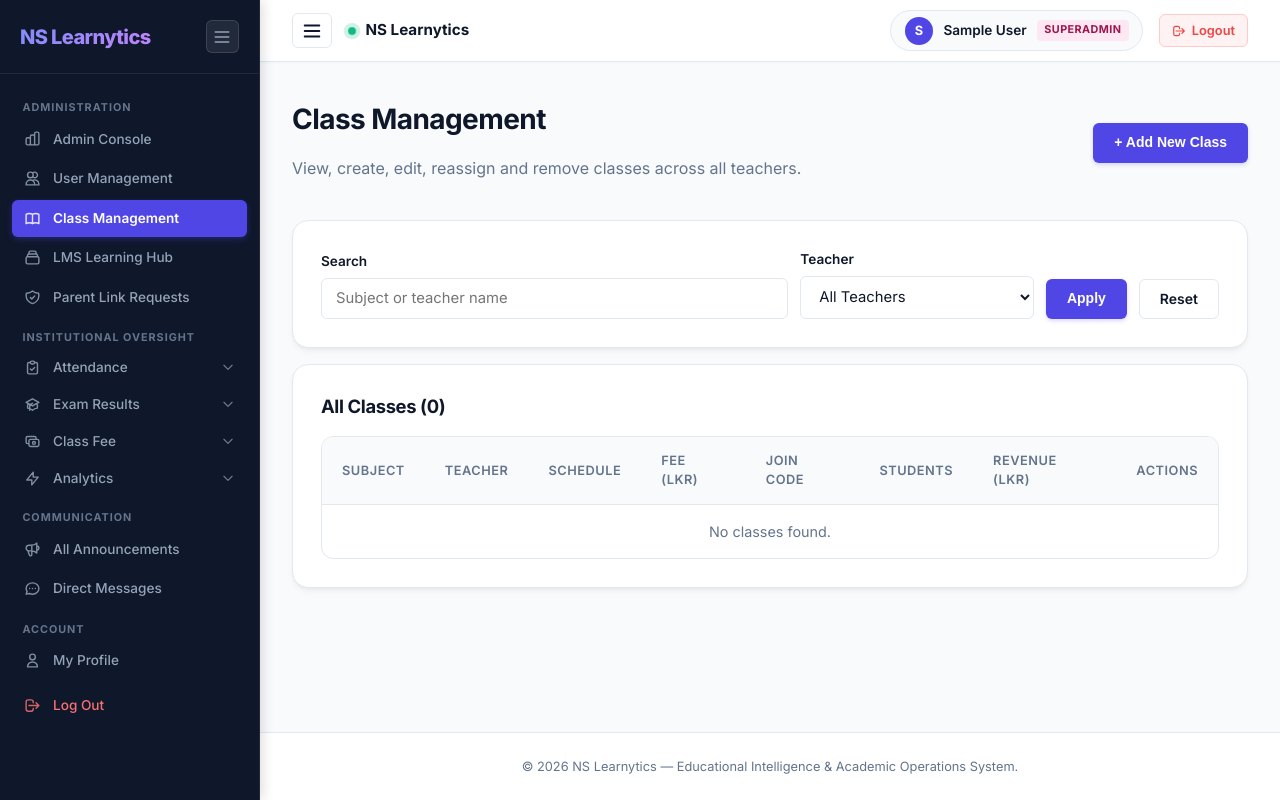
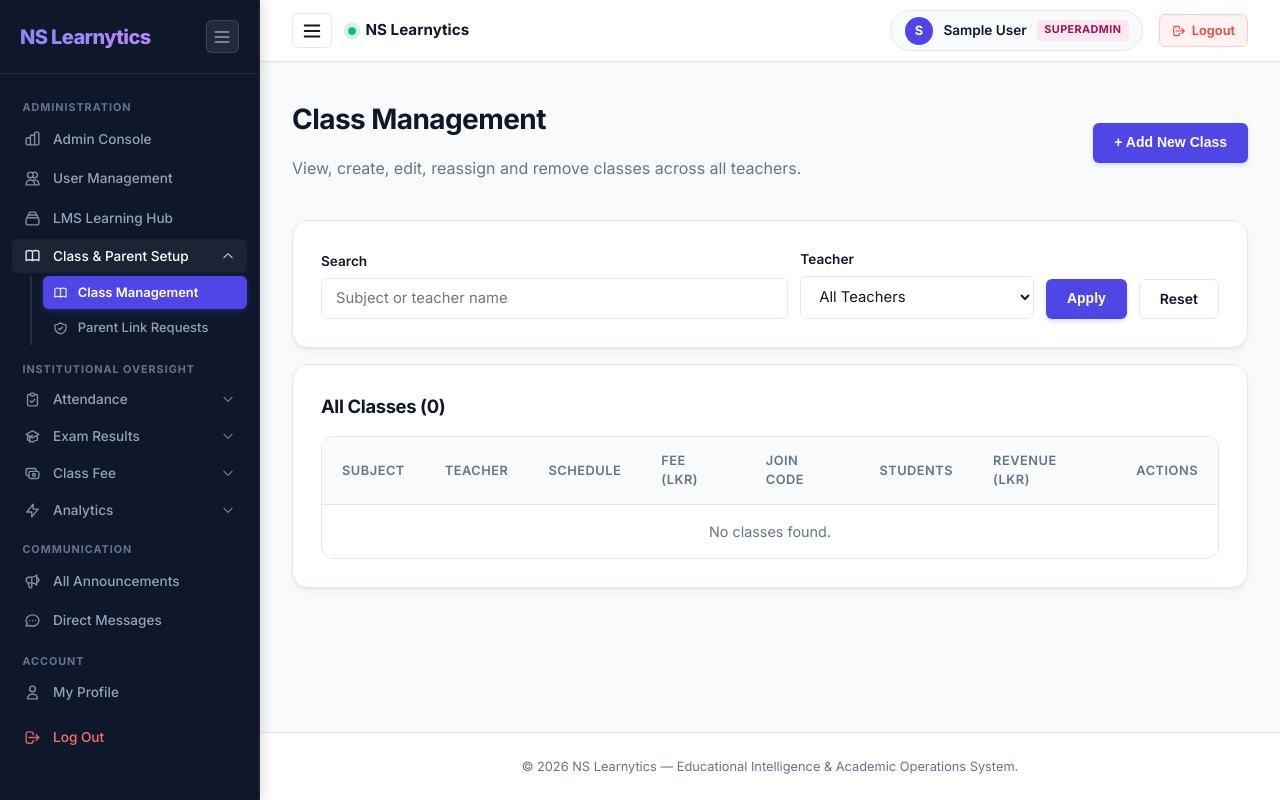
Before and after one commit to nihadn6/NS-learnytics, a Flask app: page /admin/classes in a window 1280 px wide. Run offline with Flask 3, Linux system fonts and the light colour scheme; the visitor is signed in with stand-in values (Sample User, id 1); data that the repository does not hold is empty.

Commit message:
feat(navigation): group Class Management and Parent Link Requests into collapsible menu

```diff
--- a/templates/base.html
+++ b/templates/base.html
@@ -227,18 +227,28 @@
                         <svg fill="none" stroke="currentColor" viewBox="0 0 24 24"><path stroke-linecap="round" stroke-linejoin="round" stroke-width="2" d="M12 4.354a4 4 0 110 5.292M15 21H3v-1a6 6 0 0112 0v1zm0 0h6v-1a6 6 0 00-9-5.197M13 7a4 4 0 11-8 0 4 4 0 018 0z"></path></svg>
                         <span>User Management</span>
                     </a>
-                    <a href="{{ url_for('admin.manage_classes') }}" class="sidebar-link {% if request.endpoint in ('admin.manage_classes', 'admin.admin_class_roster') %}active{% endif %}">
-                        <svg fill="none" stroke="currentColor" viewBox="0 0 24 24"><path stroke-linecap="round" stroke-linejoin="round" stroke-width="2" d="M12 6.253v13m0-13C10.832 5.477 9.246 5 7.5 5S4.168 5.477 3 6.253v13C4.168 18.477 5.754 18 7.5 18s3.332.477 4.5 1.253m0-13C13.168 5.477 14.754 5 16.5 5c1.747 0 3.332.477 4.5 1.253v13C19.832 18.477 18.247 18 16.5 18c-1.746 0-3.332.477-4.5 1.253"></path></svg>
-                        <span>Class Management</span>
-                    </a>
                     <a href="{{ url_for('lms.index') }}" class="sidebar-link {% if request.endpoint in ('lms.index', 'lms.view_submissions') %}active{% endif %}">
                         <svg fill="none" stroke="currentColor" viewBox="0 0 24 24"><path stroke-linecap="round" stroke-linejoin="round" stroke-width="2" d="M19 11H5m14 0a2 2 0 012 2v6a2 2 0 01-2 2H5a2 2 0 01-2-2v-6a2 2 0 012-2m14 0V9a2 2 0 00-2-2M5 11V9a2 2 0 012-2m0 0V5a2 2 0 012-2h6a2 2 0 012 2v2M7 7h10"></path></svg>
                         <span>LMS Learning Hub</span>
                     </a>
-                    <a href="{{ url_for('admin.view_parent_requests') }}" class="sidebar-link {% if request.endpoint == 'admin.view_parent_requests' %}active{% endif %}">
-                        <svg fill="none" stroke="currentColor" viewBox="0 0 24 24"><path stroke-linecap="round" stroke-linejoin="round" stroke-width="2" d="M9 12l2 2 4-4m5.618-4.016A11.955 11.955 0 0112 2.944a11.955 11.955 0 01-8.618 3.04A12.02 12.02 0 003 9c0 5.591 3.824 10.29 9 11.622 5.176-1.332 9-6.03 9-11.622 0-1.042-.133-2.052-.382-3.016z"></path></svg>
-                        <span>Parent Link Requests</span>
-                    </a>
+                    {% set is_admin_class_parent_active = request.endpoint in ('admin.manage_classes', 'admin.admin_class_roster', 'admin.view_parent_requests') %}
+                    <div class="sidebar-collapsible {% if is_admin_class_parent_active %}open{% endif %}">
+                        <button type="button" class="sidebar-collapsible-btn {% if is_admin_class_parent_active %}active{% endif %}" onclick="toggleSidebarMenu(this)" aria-expanded="{% if is_admin_class_parent_active %}true{% else %}false{% endif %}">
+                            <svg fill="none" stroke="currentColor" viewBox="0 0 24 24"><path stroke-linecap="round" stroke-linejoin="round" stroke-width="2" d="M12 6.253v13m0-13C10.832 5.477 9.246 5 7.5 5S4.168 5.477 3 6.253v13C4.168 18.477 5.754 18 7.5 18s3.332.477 4.5 1.253m0-13C13.168 5.477 14.754 5 16.5 5c1.747 0 3.332.477 4.5 1.253v13C19.832 18.477 18.247 18 16.5 18c-1.746 0-3.332.477-4.5 1.253"></path></svg>
+                            <span class="collapsible-title">Class & Parent Setup</span>
+                            <svg class="chevron-icon" fill="none" stroke="currentColor" viewBox="0 0 24 24"><path stroke-linecap="round" stroke-linejoin="round" stroke-width="2" d="M19 9l-7 7-7-7"></path></svg>
+                        </button>
+                        <div class="sidebar-submenu">
+                            <a href="{{ url_for('admin.manage_classes') }}" class="sidebar-sublink {% if request.endpoint in ('admin.manage_classes', 'admin.admin_class_roster') %}active{% endif %}">
+                                <svg fill="none" stroke="currentColor" viewBox="0 0 24 24"><path stroke-linecap="round" stroke-linejoin="round" stroke-width="2" d="M12 6.253v13m0-13C10.832 5.477 9.246 5 7.5 5S4.168 5.477 3 6.253v13C4.168 18.477 5.754 18 7.5 18s3.332.477 4.5 1.253m0-13C13.168 5.477 14.754 5 16.5 5c1.747 0 3.332.477 4.5 1.253v13C19.832 18.477 18.247 18 16.5 18c-1.746 0-3.332.477-4.5 1.253"></path></svg>
+                                <span>Class Management</span>
+                            </a>
+                            <a href="{{ url_for('admin.view_parent_requests') }}" class="sidebar-sublink {% if request.endpoint == 'admin.view_parent_requests' %}active{% endif %}">
+                                <svg fill="none" stroke="currentColor" viewBox="0 0 24 24"><path stroke-linecap="round" stroke-linejoin="round" stroke-width="2" d="M9 12l2 2 4-4m5.618-4.016A11.955 11.955 0 0112 2.944a11.955 11.955 0 01-8.618 3.04A12.02 12.02 0 003 9c0 5.591 3.824 10.29 9 11.622 5.176-1.332 9-6.03 9-11.622 0-1.042-.133-2.052-.382-3.016z"></path></svg>
+                                <span>Parent Link Requests</span>
+                            </a>
+                        </div>
+                    </div>
 
                     <div class="nav-section-title">Institutional Oversight</div>
                     {% set is_admin_attendance_active = request.endpoint in ('attendance.scan_attendance', 'attendance.attendance_report', 'attendance.import_attendance_view') %}
```
